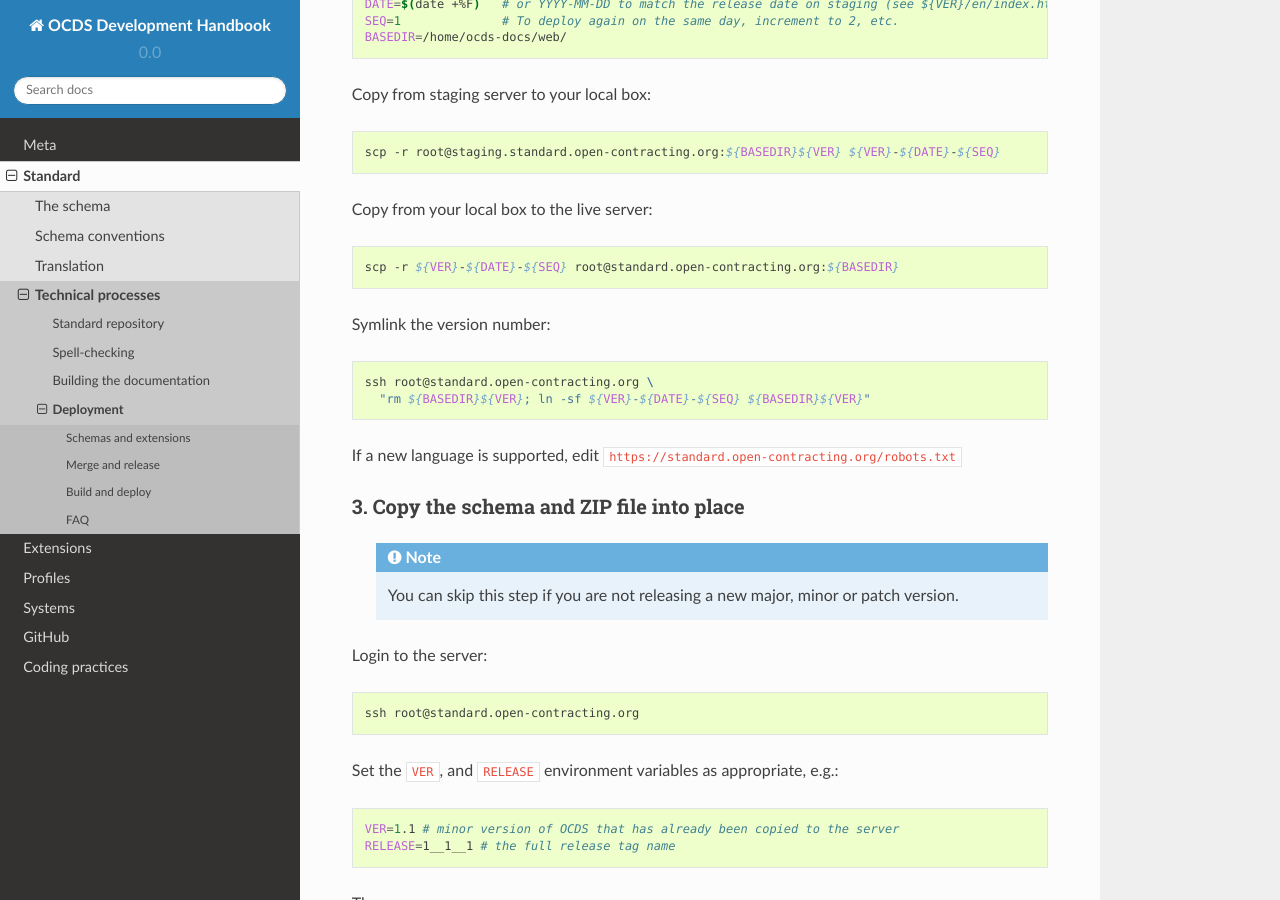
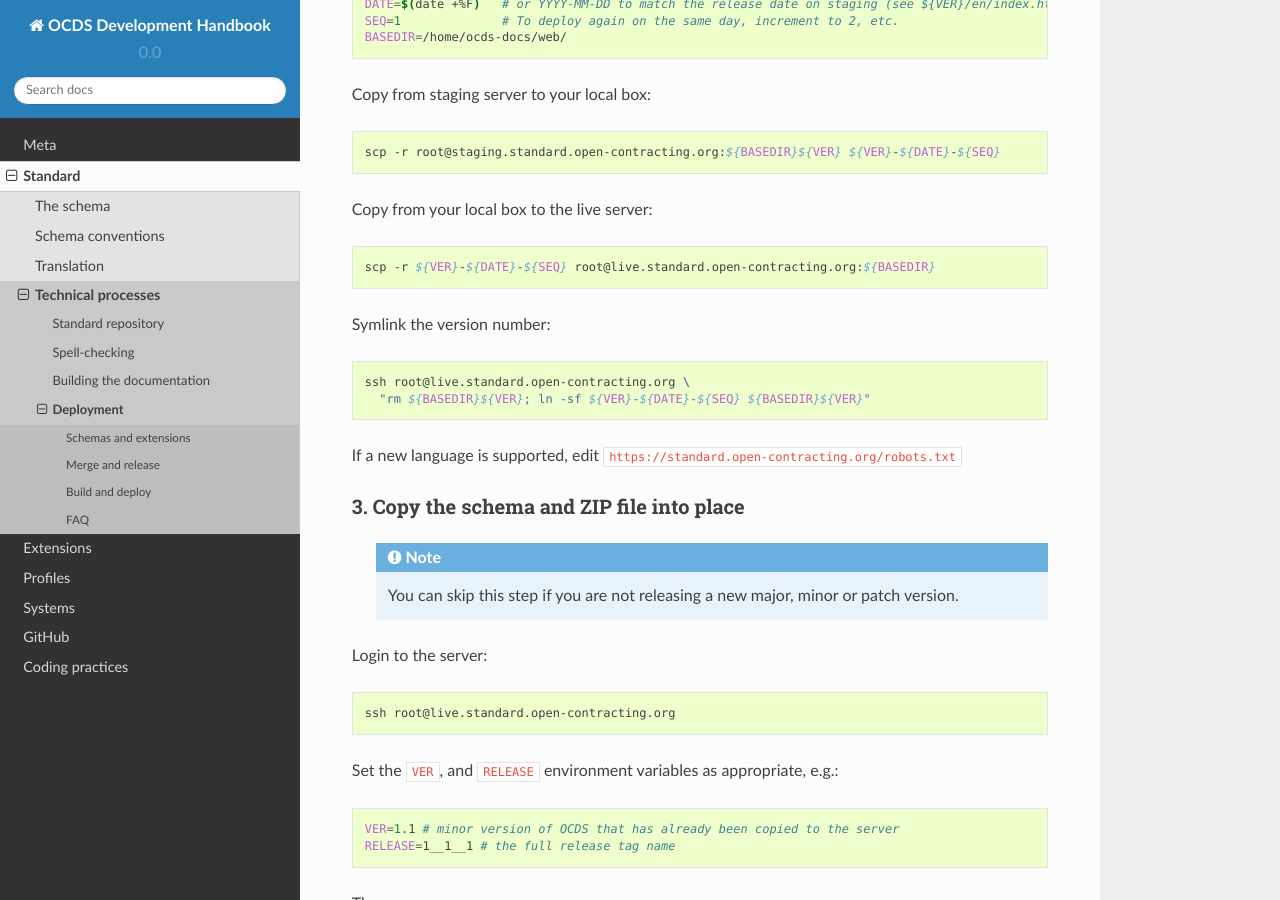
Before and after one commit to open-contracting/standard-development-handbook, a Sphinx documentation site: the page built from docs/standard/technical/deployment.md, in a window 1280 px wide and 900 px high, scrolled down 4514 px. Built offline with Sphinx 7.4.7 and the Read the Docs theme 2.0.0, drawn with Linux system fonts in a browser that asks for light colours.

Commit message:
Use live.standard.open-contracting.org to identify the server (standard.open-contracting.org identifies the service)

````diff
--- a/docs/standard/technical/deployment.md
+++ b/docs/standard/technical/deployment.md
@@ -192,13 +192,13 @@ scp -r root@staging.standard.open-contracting.org:${BASEDIR}${VER} ${VER}-${DATE
 Copy from your local box to the live server:
 
 ```bash
-scp -r ${VER}-${DATE}-${SEQ} root@standard.open-contracting.org:${BASEDIR}
+scp -r ${VER}-${DATE}-${SEQ} root@live.standard.open-contracting.org:${BASEDIR}
 ```
 
 Symlink the version number:
 
 ```bash
-ssh root@standard.open-contracting.org \
+ssh root@live.standard.open-contracting.org \
   "rm ${BASEDIR}${VER}; ln -sf ${VER}-${DATE}-${SEQ} ${BASEDIR}${VER}"
 ```
 
@@ -214,7 +214,7 @@ If a new language is supported, edit `https://standard.open-contracting.org/robo
 Login to the server:
 
 ```bash
-ssh root@standard.open-contracting.org
+ssh root@live.standard.open-contracting.org
 ```
 
 Set the `VER`, and `RELEASE` environment variables as appropriate, e.g.:
````
Also changed, not shown: docs/profiles/infrastructure.md (+1 -1 lines), docs/profiles/technical/deployment.md (+1 -1 lines).
